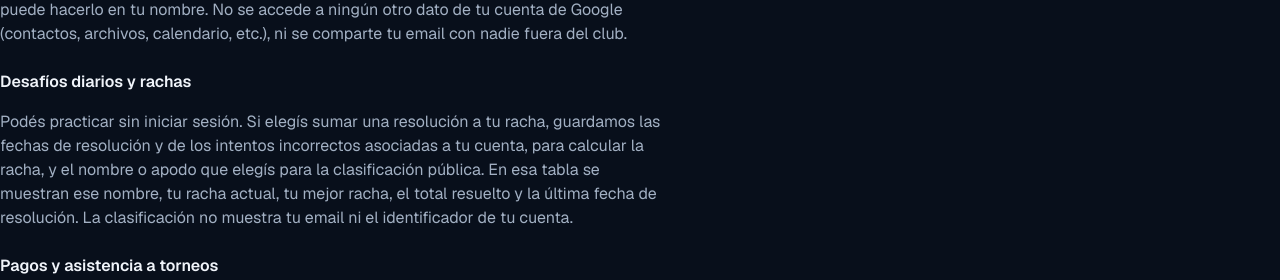
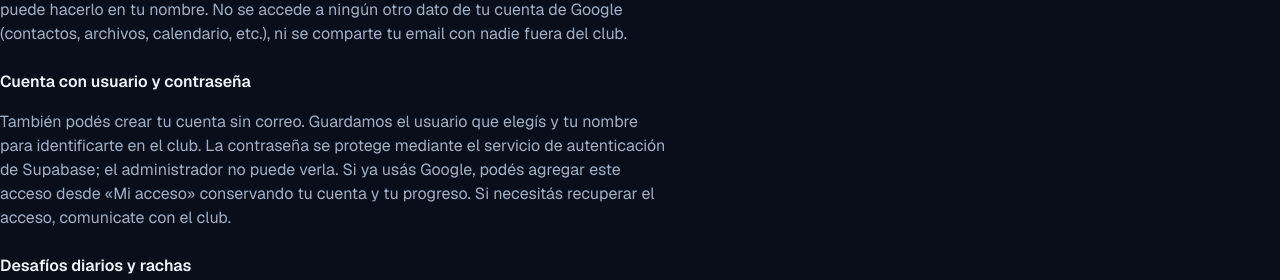
Before and after one commit to elagu04-web/atlantida-ajedrez, a Next.js app: page /privacidad in a window 1280 px wide. Shown: the part 370-650 px from the top of the page. Built offline with nearby package versions, Linux system fonts and the light colour scheme; no server answers; the database is empty.

Commit message:
Explain username account privacy and access recovery

```diff
--- a/app/privacidad/page.tsx
+++ b/app/privacidad/page.tsx
@@ -14,6 +14,15 @@ export default function PrivacidadPage() {
         únicamente para que puedas anotarte o sacarte de un torneo vos mismo — nadie más puede
         hacerlo en tu nombre. No se accede a ningún otro dato de tu cuenta de Google (contactos,
         archivos, calendario, etc.), ni se comparte tu email con nadie fuera del club.
+      </p>
+
+      <h2 className="mt-2 font-semibold">Cuenta con usuario y contraseña</h2>
+      <p className="text-zinc-400">
+        También podés crear tu cuenta sin correo. Guardamos el usuario que elegís y tu
+        nombre para identificarte en el club. La contraseña se protege mediante el servicio
+        de autenticación de Supabase; el administrador no puede verla. Si ya usás Google,
+        podés agregar este acceso desde «Mi acceso» conservando tu cuenta y tu progreso.
+        Si necesitás recuperar el acceso, comunicate con el club.
       </p>
 
       <h2 className="mt-2 font-semibold">Desafíos diarios y rachas</h2>
```
